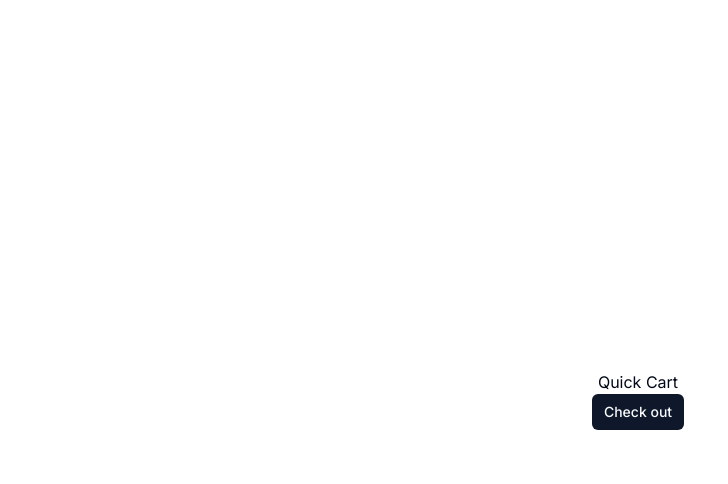
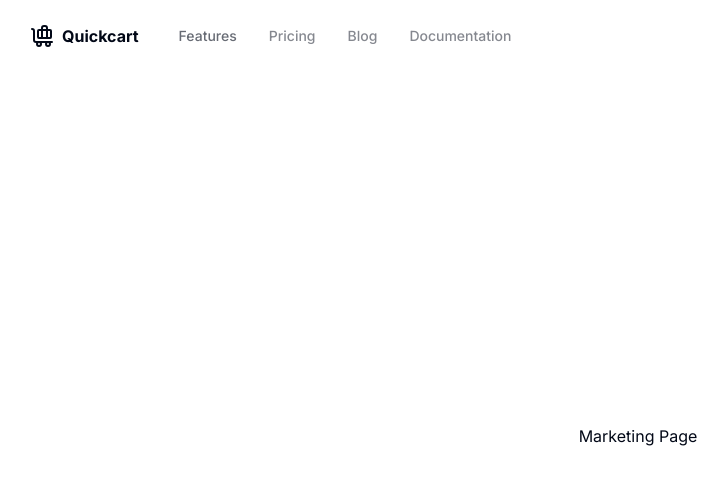
Before and after one commit to durveshb/Quickcart, a Next.js app: page / in a window 1280 px wide. Shown: the top 484 px of the page, without its empty margins (2-730 px from the left). Built offline with nearby package versions, Linux system fonts and the light colour scheme.

Commit message:
add marketing navbar

```diff
--- /dev/null
+++ b/app/(marketing)/layout.tsx
@@ -0,0 +1,12 @@
+import MainNav from "@/components/main-nav";
+import { marketingConfig } from "@/config/marketing";
+import React from "react";
+
+export default function layout({ children }: { children: React.ReactNode }) {
+  return (
+    <div className="h-screen w-screen flex flex-col">
+      <MainNav items={marketingConfig.mainNav} />
+      <div className="flex-grow">{children}</div>
+    </div>
+  );
+}
--- /dev/null
+++ b/app/(marketing)/page.tsx
@@ -0,0 +1,11 @@
+import React from "react";
+
+const page = () => {
+  return (
+    <div className="container h-full w-full flex items-center justify-center">
+      Marketing Page
+    </div>
+  );
+};
+
+export default page;
--- a/app/page.tsx
+++ /dev/null
@@ -1,12 +0,0 @@
-import { Button } from "@/components/ui/button";
-
-export default function Home() {
-  return (
-    <main className="flex min-h-screen flex-col items-center justify-center p-24">
-      Quick Cart
-      <Button variant="default" size="sm">
-        Check out
-      </Button>
-    </main>
-  );
-}
--- /dev/null
+++ b/components/icons.tsx
@@ -0,0 +1,52 @@
+import {
+  AlertTriangle,
+  ArrowRight,
+  Check,
+  ChevronLeft,
+  ChevronRight,
+  CreditCard,
+  File,
+  FileText,
+  HelpCircle,
+  Image,
+  Laptop,
+  Loader2,
+  Moon,
+  MoreVertical,
+  Pizza,
+  Plus,
+  BaggageClaim,
+  Settings,
+  SunMedium,
+  Trash,
+  User,
+  X,
+  type LucideIcon,
+} from "lucide-react";
+
+export type Icon = LucideIcon;
+
+export const Icons = {
+  logo: BaggageClaim,
+  close: X,
+  spinner: Loader2,
+  chevronLeft: ChevronLeft,
+  chevronRight: ChevronRight,
+  trash: Trash,
+  post: FileText,
+  page: File,
+  media: Image,
+  settings: Settings,
+  billing: CreditCard,
+  ellipsis: MoreVertical,
+  add: Plus,
+  warning: AlertTriangle,
+  user: User,
+  arrowRight: ArrowRight,
+  help: HelpCircle,
+  pizza: Pizza,
+  sun: SunMedium,
+  moon: Moon,
+  laptop: Laptop,
+  check: Check,
+};
--- /dev/null
+++ b/components/main-nav.tsx
@@ -0,0 +1,54 @@
+"use client";
+
+import { MainNavItem } from "@/types";
+import React, { ReactNode, useState } from "react";
+import { Icons } from "@/components/icons";
+import { siteConfig } from "@/config/site";
+import Link from "next/link";
+import { cn } from "@/lib/utils";
+import MobileNav from "./mobile-nav";
+
+interface MainNavProps {
+  items: MainNavItem[];
+  children?: ReactNode;
+}
+
+const MainNav = ({ items, children }: MainNavProps) => {
+  const [showMobileMenu, setShowMobileMenu] = useState(false);
+  return (
+    <div className="container relative flex py-6 gap-10 items-center">
+      <Link href="/" className="hidden md:flex gap-2 font-bold">
+        <Icons.logo />
+        <span>{siteConfig.name}</span>
+      </Link>
+      <div className="hidden md:flex gap-8 items-center">
+        {items?.length
+          ? items.map((item) => (
+              <Link
+                key={item.href}
+                href={item.disabled ? "#" : item.href}
+                className={cn(
+                  "text-sm font-medium text-foreground/60 hover:text-foreground/80 transition-colors",
+                  item.disabled && "cursor-not-allowed opacity-80"
+                )}
+              >
+                {item.title}
+              </Link>
+            ))
+          : null}
+      </div>
+      <button
+        className="flex gap-3 items-center md:hidden"
+        onClick={() => setShowMobileMenu(!showMobileMenu)}
+      >
+        {showMobileMenu ? <Icons.close /> : <Icons.logo />}
+        <span className="font-bold">Menu</span>
+      </button>
+      {showMobileMenu && items && (
+        <MobileNav items={items}>{children}</MobileNav>
+      )}
+    </div>
+  );
+};
+
+export default MainNav;
--- /dev/null
+++ b/components/mobile-nav.tsx
@@ -0,0 +1,40 @@
+import { MainNavItem } from "@/types";
+import Link from "next/link";
+import React, { ReactNode } from "react";
+import { Icons } from "./icons";
+import { siteConfig } from "@/config/site";
+import { cn } from "@/lib/utils";
+
+interface MobileNavProps {
+  items?: MainNavItem[];
+  children?: ReactNode;
+}
+
+const MobileNav = ({ items }: MobileNavProps) => {
+  return (
+    <div className="fixed z-50 top-16 left-3 slide-in-from-bottom-96 shadow-md animate-in flex flex-col p-5 gap-6 w-[calc(100vw-1.5rem)] md:hidden">
+      <Link href="/" className="flex gap-2 font-bold">
+        <Icons.logo />
+        <span>{siteConfig.name}</span>
+      </Link>
+      <div className="flex flex-col gap-3 px-2">
+        {items?.length
+          ? items.map((item) => (
+              <Link
+                key={item.href}
+                href={item.disabled ? "/#" : item.href}
+                className={cn(
+                  "text-sm font-medium",
+                  item.disabled && "opacity-80"
+                )}
+              >
+                {item.title}
+              </Link>
+            ))
+          : null}
+      </div>
+    </div>
+  );
+};
+
+export default MobileNav;
--- /dev/null
+++ b/config/marketing.ts
@@ -0,0 +1,25 @@
+import { MarketingConfig } from "@/types";
+
+export const marketingConfig: MarketingConfig = {
+  mainNav: [
+    {
+      title: "Features",
+      href: "/#features",
+    },
+    {
+      title: "Pricing",
+      href: "/pricing",
+      disabled: true,
+    },
+    {
+      title: "Blog",
+      href: "/blog",
+      disabled: true,
+    },
+    {
+      title: "Documentation",
+      href: "/docs",
+      disabled: true,
+    },
+  ],
+};
--- /dev/null
+++ b/config/site.ts
@@ -0,0 +1,7 @@
+import { SiteConfig } from "@/types";
+
+export const siteConfig: SiteConfig = {
+  name: "Quickcart",
+  description:
+    "An open source application for hassle-free order collection and management",
+};
```
Also changed, not shown: types/index.d.ts (added, +16 -0 lines).
